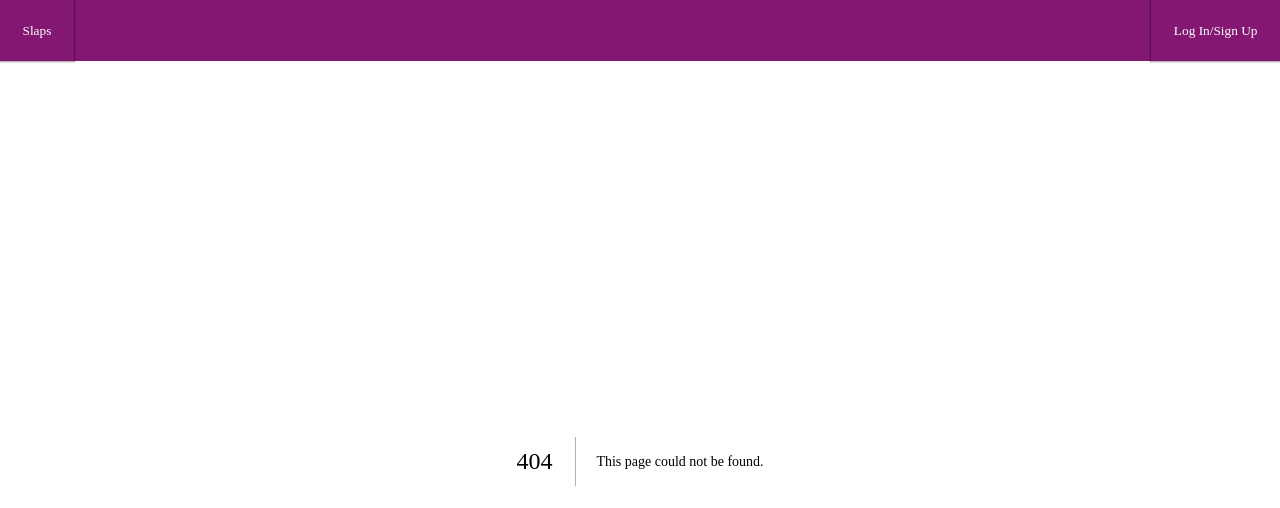
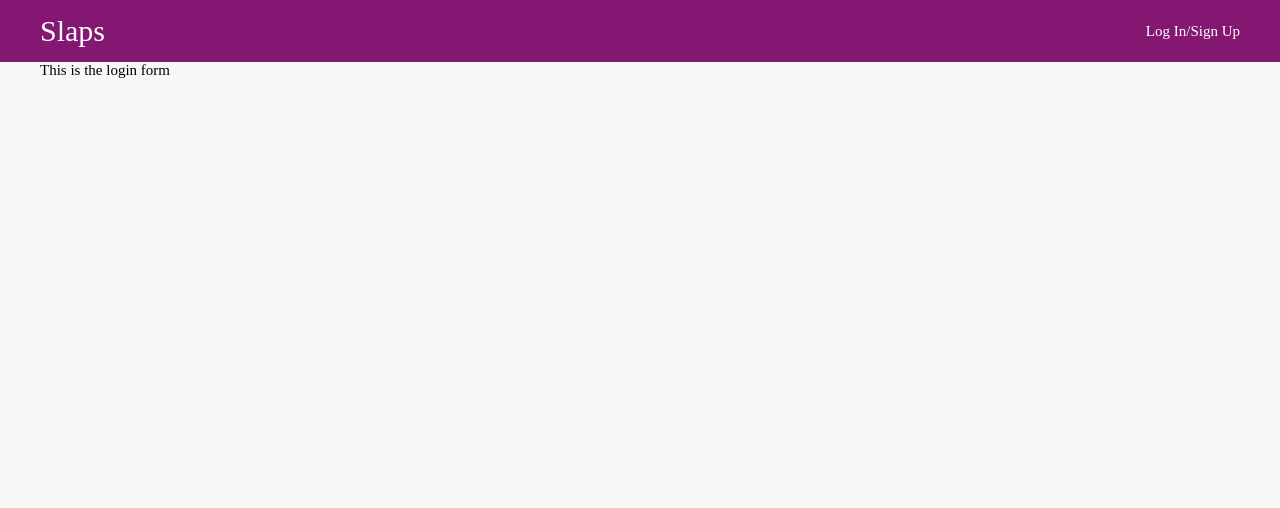
Before and after one commit to bengquist/slaps, a Next.js app: page /login in a window 1280 px wide. Before the commit this address had no page. Shown: the top 508 px of the page. Built offline with nearby package versions, Linux system fonts and the light colour scheme; a web font is replaced by a local one.

Commit message:
added login page

```diff
--- a/components/app/Header.tsx
+++ b/components/app/Header.tsx
@@ -1,31 +1,49 @@
 import React from "react";
 import styled from "styled-components";
+import Link from "next/link";
 
 function Header() {
   return (
     <Container>
-      <Section>
-        <Option>Slaps</Option>
-      </Section>
+      <Inner>
+        <Section>
+          <Logo>Slaps</Logo>
+        </Section>
 
-      <Section>
-        <Option>Log In/Sign Up</Option>
-      </Section>
+        <Section>
+          <Link href="/login">
+            <Option>Log In/Sign Up</Option>
+          </Link>
+        </Section>
+      </Inner>
     </Container>
   );
 }
 
 export default Header;
 
-const Container = styled.div`
-  display: flex;
-  justify-content: space-between;
+const Container = styled.header`
   background: ${props => props.theme.colors.secondary};
   color: ${props => props.theme.colors.secondaryText};
 `;
 
-const Section = styled.div``;
+const Inner = styled.div`
+  display: flex;
+  justify-content: space-between;
+  align-items: center;
+  margin: auto;
+  max-width: ${props => props.theme.layout.maxWidth}px;
+`;
+
+const Section = styled.div`
+  display: flex;
+`;
 
 const Option = styled.button`
-  padding: 1.5rem;
+  font-size: 1rem;
+  padding: 1.5rem 0;
 `;
+
+const Logo = styled.button`
+  font-size: 2rem;
+`;
--- a/components/app/Page.js
+++ b/components/app/Page.js
@@ -1,19 +1,19 @@
-import React, { Component } from "react";
-import styled, { ThemeProvider } from "styled-components";
+import React from "react";
+import styled from "styled-components";
 import Header from "./Header";
 import Meta from "./Meta";
 
-class Page extends Component {
-  render() {
+const Page = props => {
+  console.log(props);
+
   return (
     <Container>
       <Meta />
       <Header />
-        <Body>{this.props.children}</Body>
+      <Body>{props.children}</Body>
     </Container>
   );
-  }
-}
+};
 
 export default Page;
 
--- /dev/null
+++ b/components/auth/Login.tsx
@@ -0,0 +1,16 @@
+import React from "react";
+import styled from "styled-components";
+
+function Login() {
+  return (
+    <Container>
+      <Form>This is the login form</Form>
+    </Container>
+  );
+}
+
+export default Login;
+
+const Container = styled.div``;
+
+const Form = styled.div``;
--- a/components/styles/global.js
+++ b/components/styles/global.js
@@ -63,7 +63,6 @@ export const GlobalStyle = createGlobalStyle`
   button {
     background: none;
     border: none;
-    box-shadow: 0 0 0 1pt rgb(0, 0, 0, 0.3);
     color: inherit;
     :hover {
       cursor: pointer;
--- a/package.json
+++ b/package.json
@@ -18,6 +18,7 @@
     "styled-components": "^4.3.2"
   },
   "devDependencies": {
+    "@types/next": "^8.0.5",
     "@types/react": "^16.8.22",
     "@types/react-dom": "^16.8.4",
     "@types/styled-components": "^4.1.16",
--- a/pages/index.js
+++ b/pages/index.js
@@ -1,5 +1,4 @@
 import React from "react";
-import Link from "next/link";
 
 const Home = () => <div>Hi</div>;
 
--- /dev/null
+++ b/pages/login.js
@@ -0,0 +1,10 @@
+import React from "react";
+import Login from "../components/auth/Login";
+
+const LoginPage = () => (
+  <div>
+    <Login />
+  </div>
+);
+
+export default LoginPage;
```
Also changed, not shown: 1 other file (tests, documents, lock files or other folders). Lines whose indentation alone changed are shown as unchanged.
